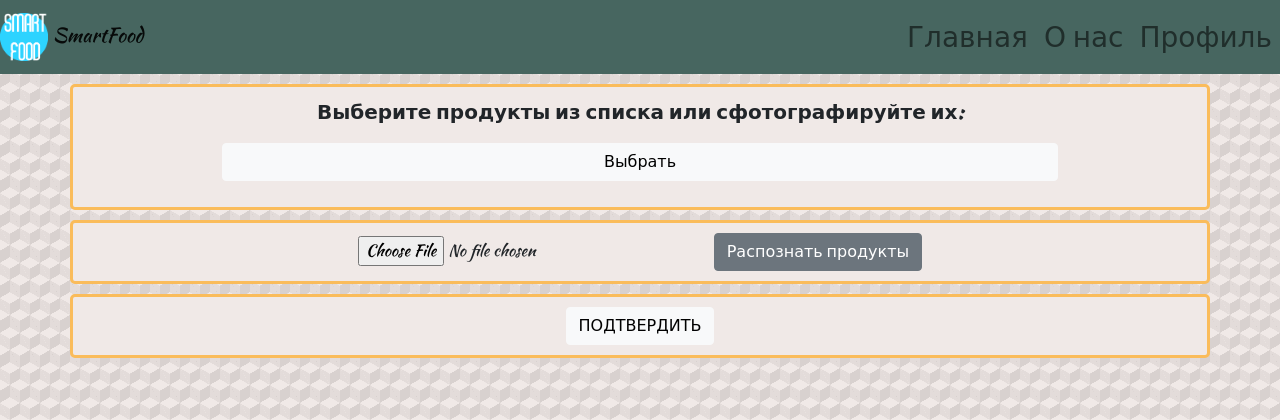
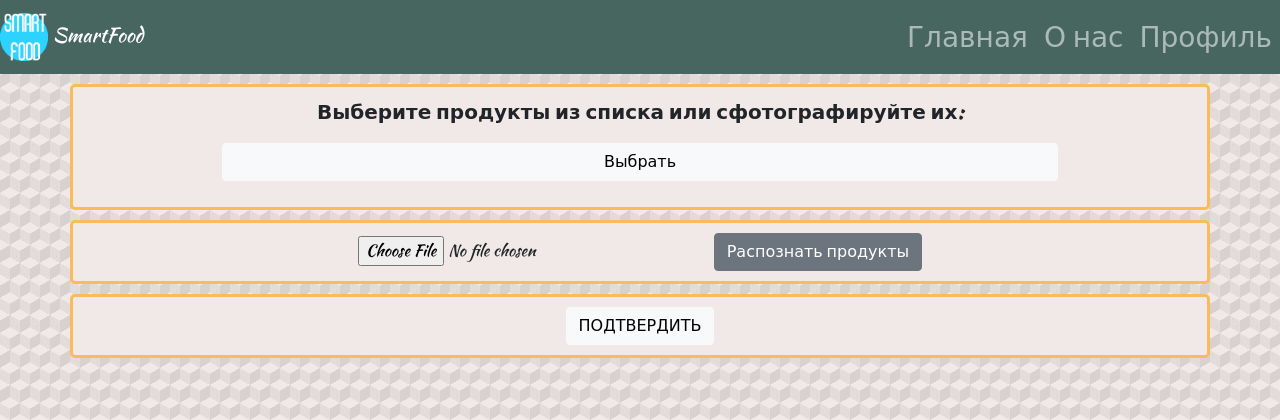
Before and after one commit to Mikrikle/smartfood, a Django app: page /smartfood/ in a window 1280 px wide. Shown: the top 420 px of the page. Run offline with Django 3.2, Linux system fonts and the light colour scheme; data comes from the database, SQL or seed files in the repository; some libraries are stand-ins or nearby versions.

Commit message:
navbar-light changed to navbar-dark

```diff
--- a/siteapp/templates/base.html
+++ b/siteapp/templates/base.html
@@ -31,7 +31,7 @@
 
 
 
-    <nav class="navbar navbar-expand-lg navbar-light"  >
+    <nav class="navbar navbar-expand-lg navbar-dark">
       <a class="navbar-brand" href="{% url 'index' %}">
         <img src="{% static 'images/Logo_Head.png' %}" width="48" height="48"/>
         SmartFood
```
